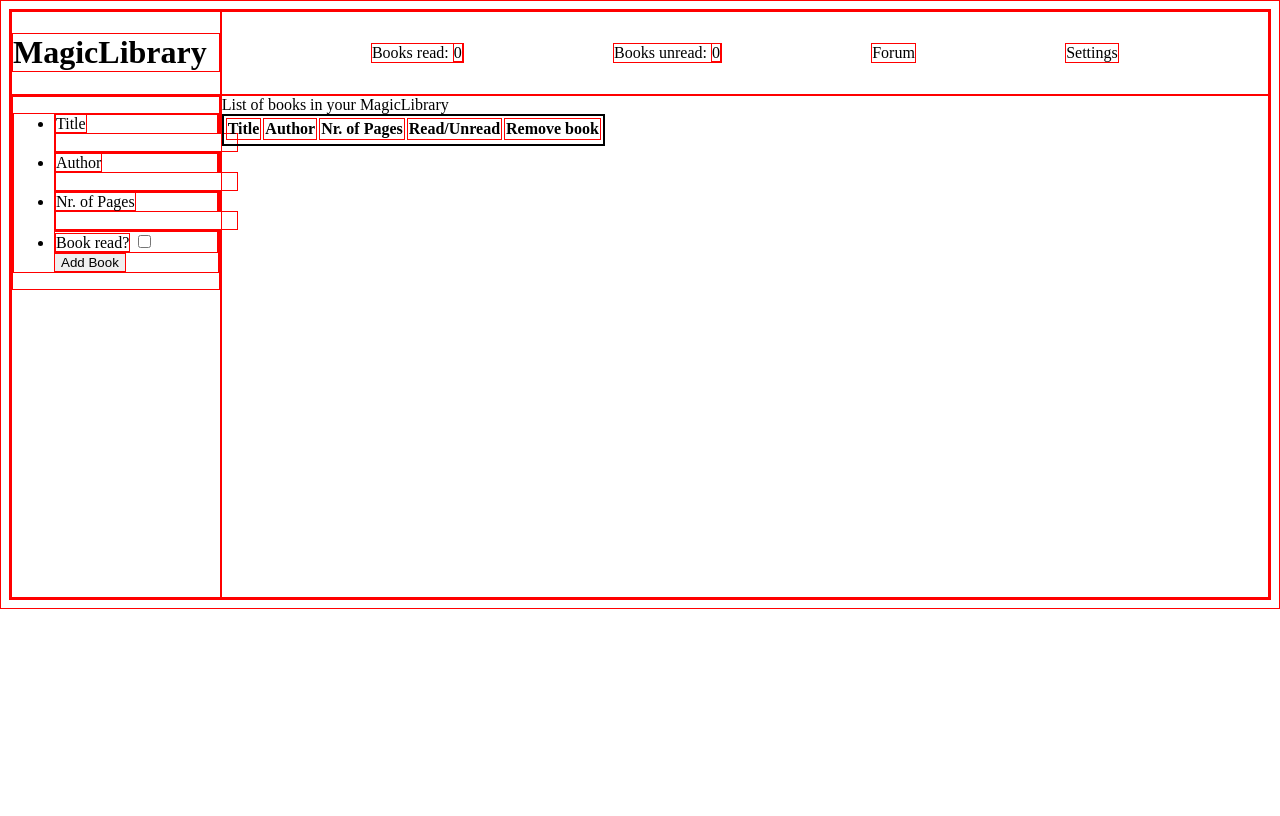
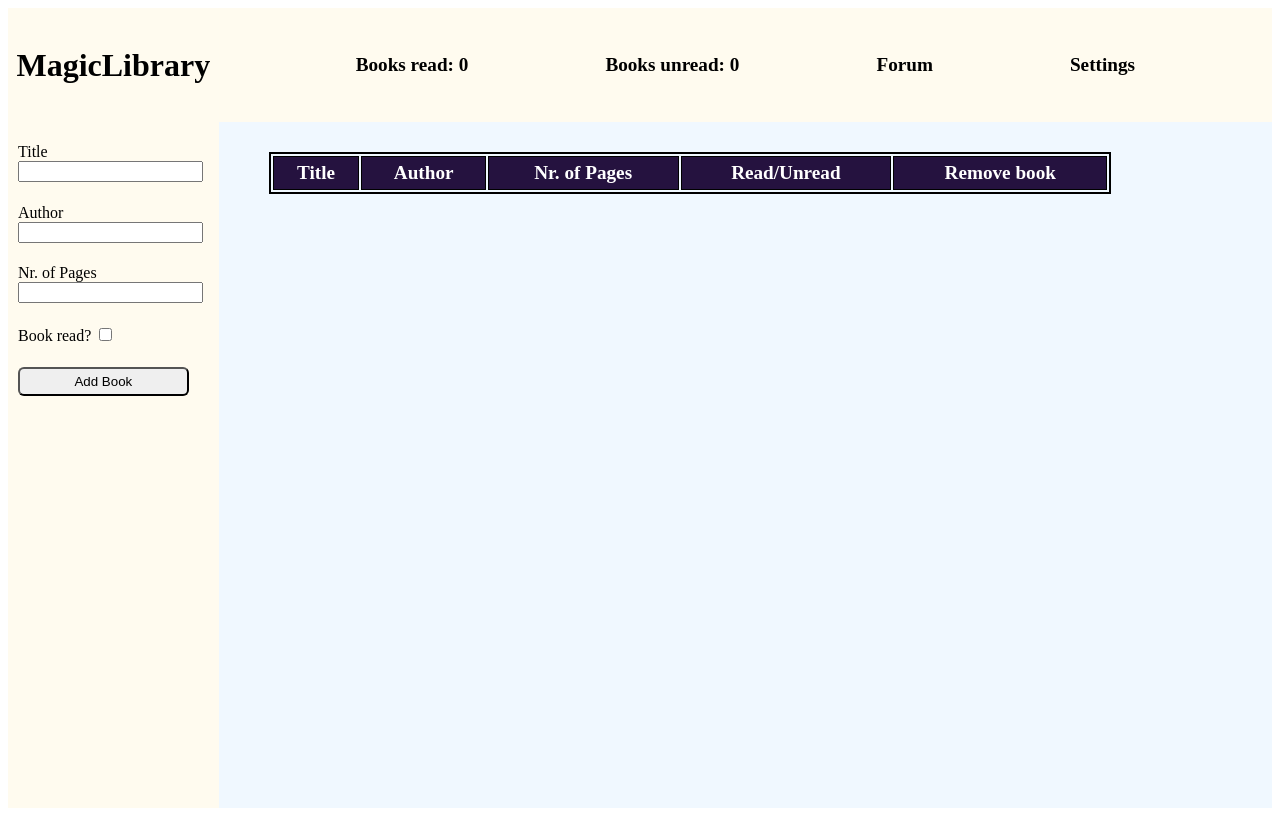
Before and after one commit to magic-doggo/project-library, a plain HTML site: page index.html in a window 1280 px wide. Drawn offline with Linux system fonts and the light colour scheme.

Commit message:
Add color styling

```diff
--- a/index.html
+++ b/index.html
@@ -3,9 +3,8 @@
 <head>
     <meta charset="UTF-8">
     <meta name="viewport" content="width=device-width, initial-scale=1.0">
-    <title>Document</title>
+    <title>Project-library</title>
     <link rel="stylesheet" href="styles.css">
-    <!-- <script src="scripts.js" defer></script> -->
 </head>
 <body>
     <div class="container">
@@ -43,7 +42,7 @@
             <div class="settings">Settings</div>
         </div>
         <div class="main">
-            <table id="table">List of books in your MagicLibrary
+            <table id="table">
                 <thead>
                     <tr>
                         <th>Title</td>
@@ -54,13 +53,8 @@
                     </tr>
                 </thead>
                 <tbody>
-                    <tr>
-                        <!-- <td>Harry Potter</td>
-                        <td>J.K. Rowling</td>
-                        <td>100</td>
-                        <td>Read</td>
-                        <td><img src="trash-can-outline.svg" alt="trash can removal icon" width="20px"></td> -->
-                    </tr>
+                    <!-- <tr>
+                    </tr> -->
                 </tbody>
             </table>
         </div>
--- a/scripts.js
+++ b/scripts.js
@@ -33,15 +33,14 @@ function addBookToTable (bookInfo) {
         bookStatus.addEventListener("click", swapReadUnread);
         function swapReadUnread () {
             if (bookStatus.innerHTML == 'read') {
-                bookStatus.innerHTML = 'unread <img src="swap-vertical-bold.svg" width="20px">';
+                bookStatus.innerHTML = 'unread <img src="swap-horizontal-bold.svg" width="20px">';
             }
-            else if (bookStatus.innerHTML == 'unread' || bookStatus.innerHTML == 'unread <img src="swap-vertical-bold.svg" width="20px">') {
-                bookStatus.innerHTML = 'read <img src="swap-vertical-bold.svg" width="20px">'
+            else if (bookStatus.innerHTML == 'unread' || bookStatus.innerHTML == 'unread <img src="swap-horizontal-bold.svg" width="20px">') {
+                bookStatus.innerHTML = 'read <img src="swap-horizontal-bold.svg" width="20px">'
             }
             else {
-                bookStatus.innerHTML = 'unread <img src="swap-vertical-bold.svg" width="20px">'
+                bookStatus.innerHTML = 'unread <img src="swap-horizontal-bold.svg" width="20px">'
             }
-            console.log(bookStatus)
         }
     })
 }
@@ -56,14 +55,13 @@ function addBookToLibrary (event) {
     author = document.getElementById("author").value;
     pages = document.getElementById("pages").value;
     if (document.getElementById("read").validity.valueMissing == true) {
-        read = "unread " + "<img src='swap-vertical-bold.svg' width='20px'/>"
+        read = "unread " + "<img src='swap-horizontal-bold.svg' width='20px'/>"
     }   else {
-        read = "read " + "<img src='swap-vertical-bold.svg' width='20px'/>"
+        read = "read " + "<img src='swap-horizontal-bold.svg' width='20px'/>"
     }
 
     let newBook = new Book (title, author, pages, read);
     myLibrary.push(newBook);
-    // document.querySelector("form").reset();
     let bookInfo = Object.values(newBook);
     if (bookInfo[0] != "" && bookInfo[1] != "" && bookInfo[2] != ""){ //without this, even invalid inputs add to table
         addBookToTable(bookInfo);
@@ -72,9 +70,3 @@ function addBookToLibrary (event) {
     return bookInfo;
     }
 }
-
-//check if can align all trash icons. maybe remove default book from
-//weird issue, when i add new table rows, and click on readunread to swap status
-//it will print out the status as many times as there are rows
-//and also every second row does not swap status until i add a new book
-//and then the rows that didnt work now work, and books that work don't work
--- a/styles.css
+++ b/styles.css
@@ -1,6 +1,6 @@
-* {
+/* * {
     border: 1px solid red;
-}
+} */
 
 .container {
     display: grid;
@@ -12,25 +12,88 @@
     grid-column: 1/2;
 }
 
+.sidebar-bottom,
+.sidebar-top,
+.navigation {
+    background-color: rgb(255, 251, 239);
+}
+
 .navigation {
     grid-row: 1/2;
     grid-column: 2/3;
-}
-
-table {
-    border: 2px solid black;
-}
-
-td {
-    border: 1px solid blue;
-}
-
-.navigation {
     display: flex;
     justify-content: space-evenly;
 }
 
+.main {
+    background-color: aliceblue;
+    /* display: flex; */
+}
+
+body,
+.container {
+    height: 100vh;
+}
+
+table {
+    width: 80%;
+    border: 2px solid black;
+    margin: 30px 50px;
+}
+
+tr {
+    /* display: grid; */
+    align-items: center;
+}
+
+td, th {
+    border: 1px solid black;
+    text-align: center;
+    padding: 5px;
+}
+
+td:nth-child(5) {
+    background-color: rgb(247, 233, 235);
+}
+
+th {
+    font-size: larger;
+    font-weight: 700;
+    background-color: rgb(37, 18, 63);
+    color: white;
+}
 
 .navigation > div {
     align-self: center;
+    font-size: larger;
+    font-weight: 700;
 }
+
+.sidebar-top {
+    display: grid;
+}
+
+.sidebar-top > h1 {
+    align-self: center;
+    justify-self: center;
+}
+
+.sidebar-bottom > form {
+    height: 40%;
+}
+
+.sidebar-bottom > form > ul {
+    height: 100%;
+    display: flex;
+    flex-direction: column;
+    justify-content: space-around;
+    list-style-type: none;
+    margin: 10px;
+    padding: 0;
+}
+
+button {
+    border-radius: 6px;
+    padding: 5px;
+    margin-right: 20px;
+}
```
Also changed, not shown: swap-horizontal-bold.svg (added).
